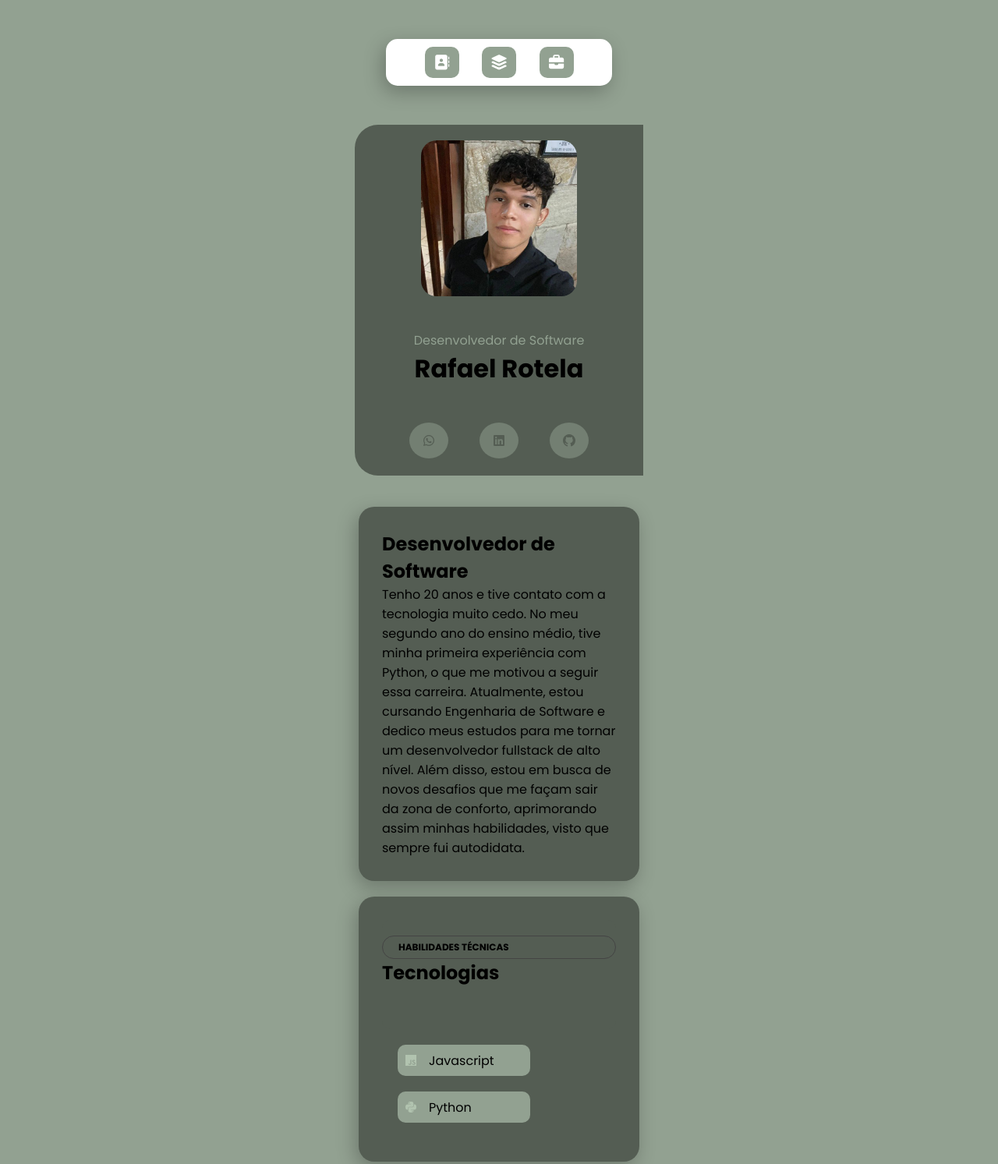
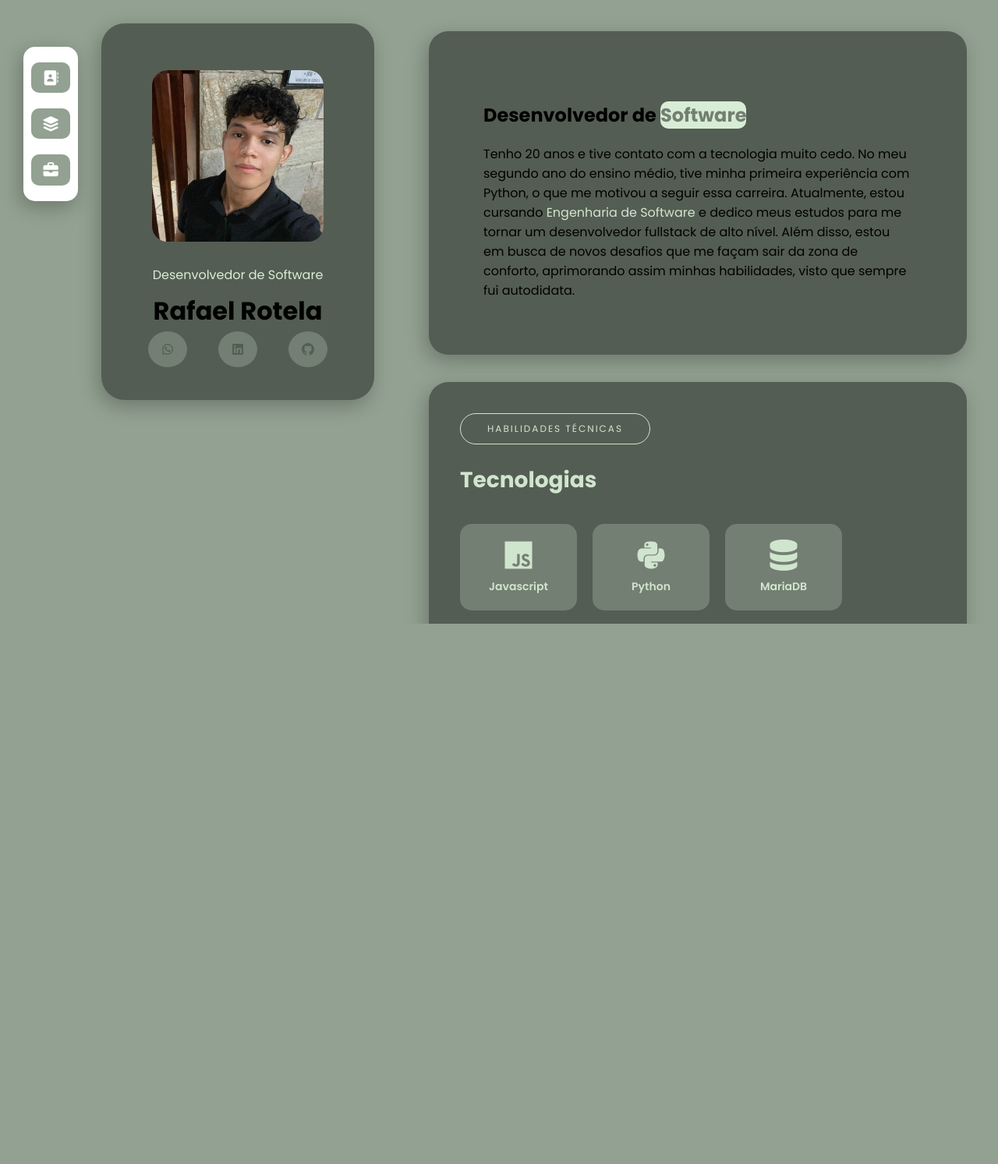
Before and after one commit to Rafael-rotela/Portfolio-Rafael, a plain HTML site: page index.html in a window 1280 px wide. Shown: the top 1493 px of the page at 78% size. After the commit the page ends 800 px from the top, so only its background shows below. Drawn offline with Linux system fonts and the light colour scheme.

Commit message:
portfolio completo

```diff
--- a/css/informacao.css
+++ b/css/informacao.css
@@ -1,4 +1,4 @@
-/* .main-principal{
+.main-principal{
     background-color: #545D53;
     display: flex;
     flex-direction: column;
@@ -7,7 +7,7 @@
     margin: auto;
     padding: 20px 0px 20px 0px ;
     border-radius: 10px;
-} */
+}
 .sobre-mim{
     display: flex;
     flex-direction: column;
@@ -19,7 +19,7 @@
     font-weight: bold;
 }
 .mudanca{
-    color: var(--color-primary-3);
+    color: var(--color-primary-1);
 }
 .mudanca.cor{
     background-color: var(--color-primary-2);
--- a/css/menu.css
+++ b/css/menu.css
@@ -3,7 +3,7 @@
     padding: 0px 20px;
     justify-content: center;
     background-color: white;
-    margin: 50px auto;
+    margin: 30px auto;
     height: 60px;
     border-radius: 15px;
     max-width: 250px;
@@ -41,4 +41,5 @@
     padding: 10px;
     border-radius: 10px;
     font-size: 1.2rem;
+    width: 50px;
 }
--- /dev/null
+++ b/css/projetos.css
@@ -0,0 +1,23 @@
+.container-projeto{
+    display: flex;
+    margin-top: 10px;
+    flex-direction: column;
+    gap: 10px;
+    width: 300px;
+    /* border: solid 3px red; */
+    /* width: 400px; */
+    height: 150px;
+}
+
+.img-projeto{
+    width: 100%;
+    height: 100%;
+    object-fit: cover;
+}
+
+.projeto-descricao{
+    color: var(--color-primary-1);
+    display: flex;
+    padding-left: 10px;
+    font-size: bold;
+}
--- a/css/skills.css
+++ b/css/skills.css
@@ -1,34 +1,80 @@
-.skills{
-    background-color: #545D53;
+.skills {
     display: flex;
     flex-direction: column;
-    height: 100px;
-    margin: auto;
-    padding: 20px 0px 20px 0px ;
-    border-radius: 10px;
+    gap: 20px;
+    width: 100%;
+
 }
-.skills span{
-    background-color: var(--color-primary-6);
-    display: inline-block;
+.container-skills{
+    display: flex;
+    gap: 20px;
+    flex-wrap: wrap;
+}
+.subtitle{
     font-size: 12px;
-    padding: 5px 20px;
-    border: 1px solid #444;
+    width: 40%;
+    padding: 10px;
+    text-align: center;
+    font-weight: 600px;
+    letter-spacing: 2px;
+    color: var(--color-primary-1);
+    text-transform: uppercase;
+    border: 1px solid var(--color-primary-1);
     border-radius: 50px;
-    font-weight: bold;
-    text-transform: uppercase;
 }
-.container{
-    background-color: var(--color-primary-4);
+
+.container-tecnologia {
+    font-size: 28px;
+    font-weight: 700;
+    color: var(--color-primary-1);
+    margin-bottom: 10px;
+}
+
+.container {
     display: flex;
-    width: 170px;
-    margin: 20px;
+    flex-direction: column;
     align-items: center;
-    height: 40px;
-    border-radius: 10px;
+    justify-content: center;
+    gap: 10px;
+    padding: 15px 20px;
+    background-color: var(--color-primary-5);
+    border-radius: 15px;
+    width: 100%;
+    max-width: 200px;
 }
+
 .container i{
-    color: var(--color-primary-3);
-    display: flex;
-    padding: 10px;
-    gap: 10px;
+    font-size: 32px;
+    color: var(--color-primary-1);
 }
+
+.container p {
+    font-size: 14px;
+    font-weight: 600;
+    color: var(--color-primary-1);
+}
+
+@media (max-width: 1023px) {
+    .container {
+        max-width: 100%;
+    }
+
+    .container-tecnologia {
+        font-size: 24px;
+    }
+}
+
+@media (min-width: 1024px) {
+    .skills {
+        gap: 25px;
+    }
+
+    .container {
+        max-width: 150px;
+        padding: 20px;
+    }
+
+    .container i {
+        font-size: 40px;
+    }
+}
--- a/css/sobre.css
+++ b/css/sobre.css
@@ -2,7 +2,7 @@
     background-color: #545D53;
     display: flex;
     flex-direction: column;
-    margin: 20px auto;
+    margin: 0px auto;
     max-width: 370px;
     height: 450px;
     border-radius: 30px 0px 0px 30px;
@@ -41,7 +41,8 @@
 .user-container-text span{
     display: flex;
     justify-content: center;
-    color: var(--color-primary-4);
+    color: var(--color-primary-2);
+    padding: 10px;
 }
 
 .links-principal{
--- a/css/style.css
+++ b/css/style.css
@@ -2,10 +2,11 @@
 
 @import url('sobre.css');
 @import url('menu.css');
-@import url('info.css');
+@import url('informacao.css');
 @import url('skills.css');
+@import url('projetos.css');
 
-:root{
+:root {
     --color-primary-1: #D0E5CE;
     --color-primary-2: #D8EDD5;
     --color-primary-3: #B1C3AF;
@@ -13,24 +14,32 @@
     --color-primary-5: #737F72;
     --color-primary-6: #545D53;
     --shadow-1: -4px 8px 24px hsla(0, 0%, 0%, 0.25);
-
     --color-teste-1: #ECCD02;
 }
-*{
+
+* {
     margin: 0;
     padding: 0;
-    font-family: 'Poppins',sans-serif;
+    font-family: 'Poppins', sans-serif;
+    box-sizing: border-box;
 }
-body{
+
+html,
+body {
+    width: 100%;
+    height: 100%;
     background-color: var(--color-primary-4);
 }
-ul{
+
+ul {
     list-style: none;
 }
-a{
+
+a {
     text-decoration: none;
 }
-.coluna{
+
+.coluna {
     padding: 20px;
     display: flex;
     flex-direction: column;
@@ -41,8 +50,160 @@ a{
     background-color: var(--color-primary-6);
     border-radius: 20px;
     padding: 30px;
-    width: 100%;
+    width: 90%;
     max-width: 300px;
     margin: 0 auto;
-    box-shadow: var(--shadow-1);
 }
+
+@media (max-width: 1023px) {
+    body {
+        display: flex;
+        flex-direction: column;
+        overflow-y: auto;
+    }
+
+    .nav-menu {
+        order: 2;
+        width: 100%;
+        height: auto;
+        flex-direction: row;
+        padding: 15px 0;
+        position: relative;
+        top: auto;
+        left: auto;
+        justify-content: center;
+        gap: 15px;
+    }
+
+    .ol-nav {
+        flex-direction: row;
+        gap: 15px;
+        padding: 10px;
+    }
+
+    .user-container {
+        order: 1;
+        width: 100%;
+        max-width: 100%;
+        height: auto;
+        margin: 20px auto;
+        padding: 30px 20px;
+    }
+
+    .foto-usario img {
+        width: 150px;
+        height: 150px;
+    }
+
+    .coluna {
+        order: 3;
+        padding: 20px;
+        gap: 20px;
+    }
+
+    .card-informativo {
+        width: 100%;
+        max-width: 100%;
+        padding: 25px;
+        border-radius: 15px;
+    }
+}
+
+@media (min-width: 1024px) {
+
+    html,
+    body {
+        margin: 0;
+        padding: 0;
+        overflow-y: auto;
+        display: flex;
+        justify-content: center;
+        align-items: flex-start;
+    }
+
+    .nav-menu {
+        position: fixed;
+        left: 30px;
+        top: 30px;
+        width: 70px;
+        height: auto;
+        flex-direction: column;
+        align-items: center;
+        gap: 25px;
+        flex-shrink: 0;
+        z-index: 100;
+    }
+
+    .ol-nav {
+        padding: 20px 12px;
+        border-radius: 25px;
+        display: flex;
+        flex-direction: column;
+        gap: 20px;
+    }
+
+    .user-container {
+        position: fixed;
+        left: 130px;
+        top: 30px;
+        width: 350px;
+        height: auto;
+        background-color: var(--color-primary-6);
+        border-radius: 30px;
+        display: flex;
+        flex-direction: column;
+        align-items: center;
+        padding: 40px 20px;
+        flex-shrink: 0;
+        box-shadow: var(--shadow-1);
+        z-index: 50;
+    }
+
+    .foto-usario img {
+        width: 220px;
+        height: 220px;
+        border-radius: 20px;
+        object-fit: cover;
+    }
+
+    .coluna {
+        margin-left: 530px;
+        padding: 40px 40px 40px 20px;
+        flex: 1;
+        gap: 35px;
+        max-width: 1000px;
+        width: calc(100% - 530px);
+    }
+
+    .coluna>section:last-child {
+        margin-bottom: 60px;
+    }
+
+    .card-informativo {
+        width: 100%;
+        max-width: 100%;
+        background-color: var(--color-primary-6);
+        border-radius: 25px;
+        padding: 40px;
+        flex-shrink: 0;
+        box-shadow: var(--shadow-1);
+    }
+
+    h2 {
+        position: relative;
+        z-index: 10;
+    }
+}
+
+@media (min-width: 1440px) {
+    .coluna {
+        margin-left: 560px;
+        width: calc(100% - 560px);
+        max-width: 1100px;
+    }
+
+    .user-container {
+        width: 380px;
+        left: 130px;
+    }
+}
--- a/index.html
+++ b/index.html
@@ -1,12 +1,16 @@
 <!DOCTYPE html>
 <html lang="pt-br">
+
 <head>
     <meta charset="UTF-8">
     <meta name="viewport" content="width=device-width, initial-scale=1.0">
     <title>Portfolio</title>
     <link rel="stylesheet" href="css/style.css">
-    <link rel="stylesheet" href="https://cdnjs.cloudflare.com/ajax/libs/font-awesome/7.0.1/css/all.min.css" integrity="sha512-2SwdPD6INVrV/lHTZbO2nodKhrnDdJK9/kg2XD1r9uGqPo1cUbujc+IYdlYdEErWNu69gVcYgdxlmVmzTWnetw==" crossorigin="anonymous" referrerpolicy="no-referrer" />
+    <link rel="stylesheet" href="https://cdnjs.cloudflare.com/ajax/libs/font-awesome/7.0.1/css/all.min.css"
+        integrity="sha512-2SwdPD6INVrV/lHTZbO2nodKhrnDdJK9/kg2XD1r9uGqPo1cUbujc+IYdlYdEErWNu69gVcYgdxlmVmzTWnetw=="
+        crossorigin="anonymous" referrerpolicy="no-referrer" />
 </head>
+
 <body>
     <header class="nav-menu">
         <nav class="nav-bar">
@@ -49,16 +53,20 @@
             <div class="sobre-mim">
                 <h2>Desenvolvedor de <span class="mudanca cor">Software</span></h2>
                 <p>
-                    Tenho 20 anos e tive contato com a tecnologia muito cedo. No meu segundo ano do ensino médio, tive minha primeira experiência com Python, o que me motivou a seguir essa carreira. Atualmente, estou cursando <span class="mudanca">Engenharia de Software</span> e dedico meus estudos para me tornar um desenvolvedor fullstack de alto nível. Além disso, estou em busca de novos desafios que me façam sair da zona de conforto, aprimorando assim minhas habilidades, visto que sempre fui autodidata.
+                    Tenho 20 anos e tive contato com a tecnologia muito cedo. No meu segundo ano do ensino médio, tive
+                    minha primeira experiência com Python, o que me motivou a seguir essa carreira. Atualmente, estou
+                    cursando <span class="mudanca">Engenharia de Software</span> e dedico meus estudos para me tornar um
+                    desenvolvedor fullstack de alto nível. Além disso, estou em busca de novos desafios que me façam
+                    sair da zona de conforto, aprimorando assim minhas habilidades, visto que sempre fui autodidata.
                 </p>
             </div>
         </section>
 
         <section class="card-informativo" id="habilidades">
             <div class="skills">
-                <span>HABILIDADES TÉCNICAS</span>
-                <h2>Tecnologias</h2>
-            </div>
+                <p class="subtitle">HABILIDADES TÉCNICAS</p>
+                <h2 class="container-tecnologia">Tecnologias</h2>
+                <div class="container-skills">
                     <div class="container">
                         <i class="fa-brands fa-js"></i>
                         <p>Javascript</p>
@@ -67,6 +75,37 @@
                         <i class="fa-brands fa-python"></i>
                         <p>Python</p>
                     </div>
+                    <div class="container">
+                        <i class="fa-solid fa-database"></i>
+                        <p>MariaDB</p>
+                    </div>
+                    <div class="container">
+                        <i class="fa-brands fa-html5"></i>
+                        <p>HTML</p>
+                    </div>
+                    <div class="container">
+                        <i class="fa-brands fa-css3"></i>
+                        <p>CSS</p>
+                    </div>
+                </div>
+            </div>
+        </section>
+
+        <section class="card-informativo" id="projetos">
+            <div class="skills">
+                <p class="subtitle">
+                    <i class="fa-solid fa-briefcase"></i>
+                    Meus projetos
+                </p>
+            </div>
+            <div class="container-projeto">
+                <img src="img/landing-page.png" alt="a foto descreve um site feito por mim para um restaurante"
+                    class="img-projeto">
+                <div class="projeto-descricao">
+                    <h3>Projeto landing-page</h3>
+                    <i class="fa-solid fa-arrow-up-right-from-square"></i>
+                </div>
+            </div>
         </section>
 
     </main>
@@ -74,4 +113,5 @@
 
 
 </body>
+
 </html>
```
Also changed, not shown: img/landing-page.png (added). Lines whose indentation alone changed are shown as unchanged.
